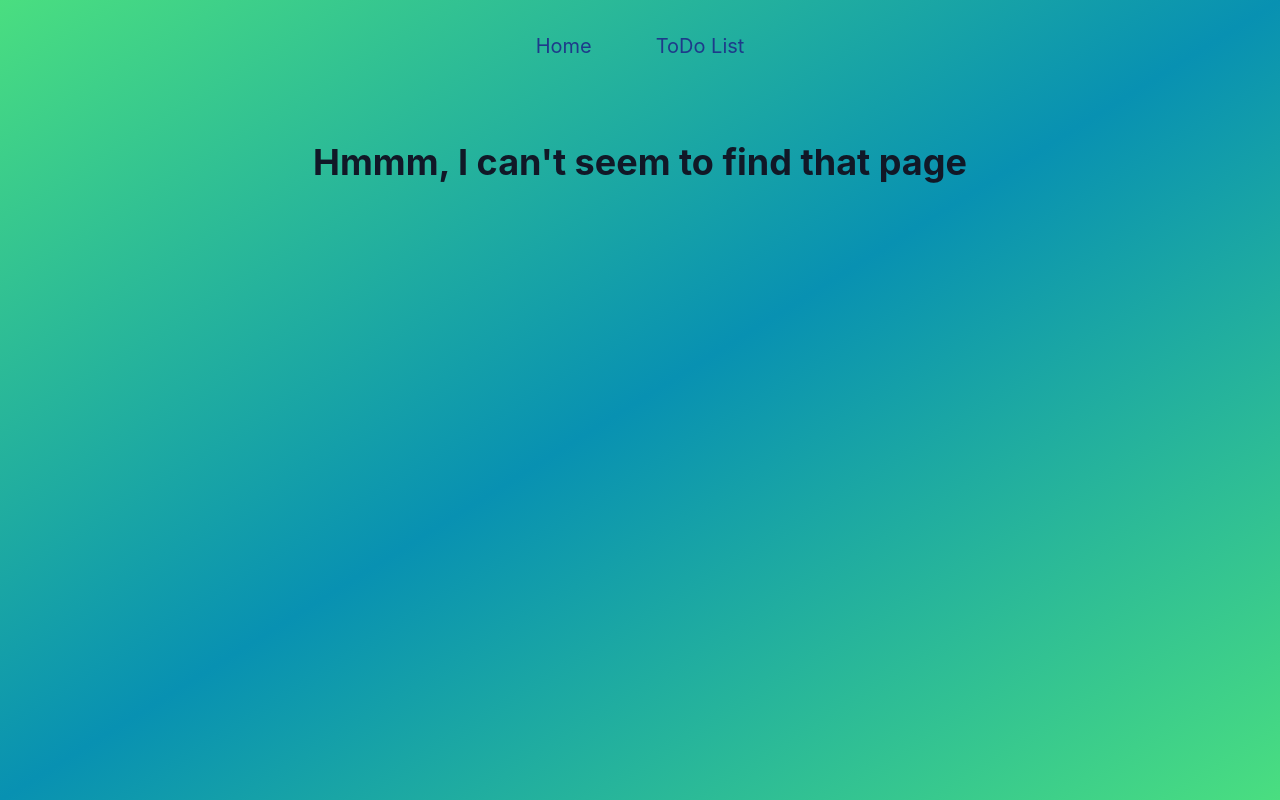
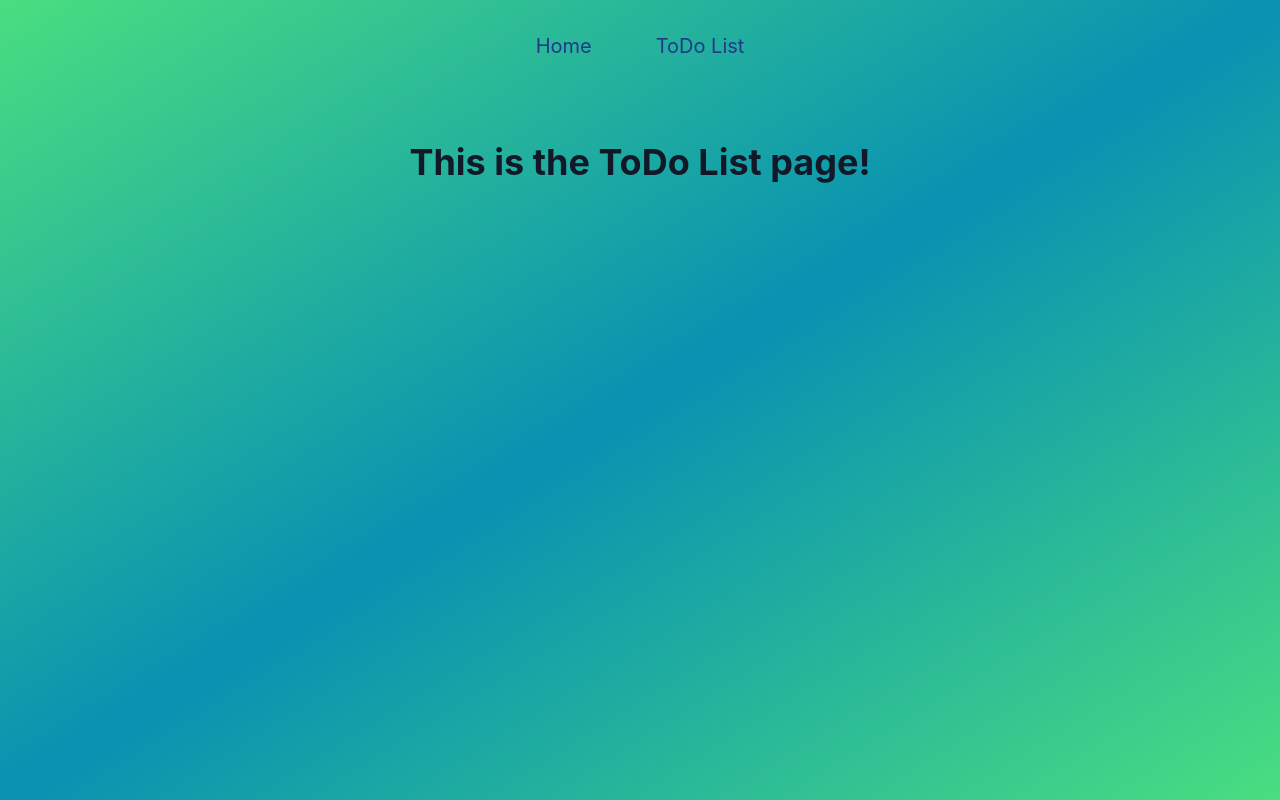
Before and after one commit to Leerlandais/react-tw, a React (Create React App) app: page /todo in a window 1280 px wide. Built offline with nearby package versions, Linux system fonts and the light colour scheme.

Commit message:
added todo page and links

```diff
--- a/src/App.js
+++ b/src/App.js
@@ -4,6 +4,7 @@ import { BrowserRouter as Router, Routes, Route } from 'react-router-dom';
 import Home from './pages/Home';
 import Err404 from "./pages/Err404";
 import NavBar from "./components/NavBar";
+import Todo from "./pages/Todo";
 
 function App(props) {
   return (
@@ -12,6 +13,7 @@ function App(props) {
             <NavBar />
           <Routes>
               <Route path="/" element={<Home />} />
+              <Route path="/todo" element={<Todo />} />
               <Route path="*" element={< Err404 />} />
           </Routes>
     </div>
--- a/src/components/Header.jsx
+++ b/src/components/Header.jsx
@@ -2,7 +2,7 @@
 export default function Header(props) {
     return (
         <h1 className="text-4xl font-bold leading-tight text-gray-900 dark:text-white text-center pt-20">
-            Welcome. This is the {props.name} page!
+            This is the {props.name} page!
         </h1>
     )
 }
--- /dev/null
+++ b/src/pages/Todo.jsx
@@ -0,0 +1,7 @@
+import Header from "../components/Header";
+
+export default function Todo() {
+    return (
+        <Header name="ToDo List" />
+    )
+}
```
